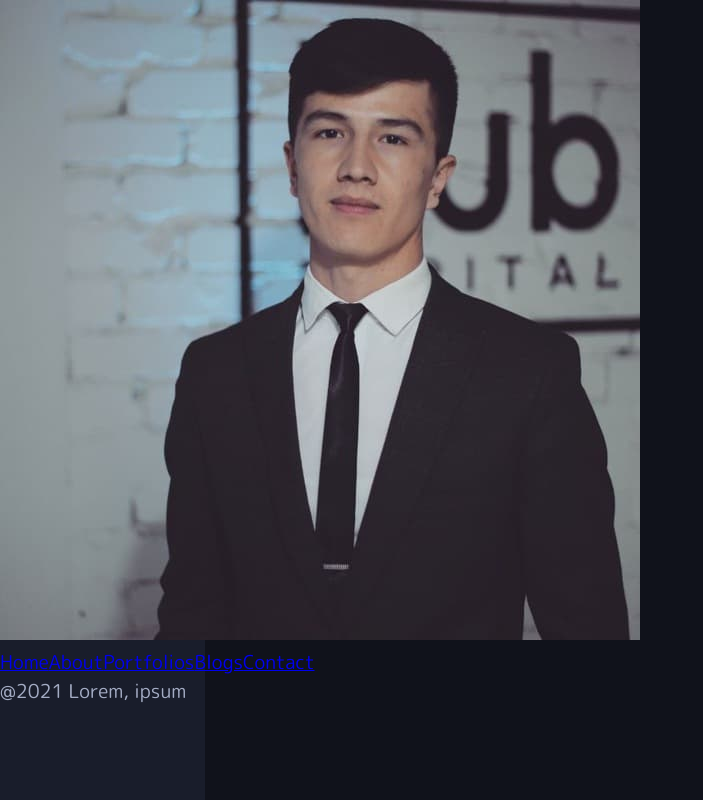
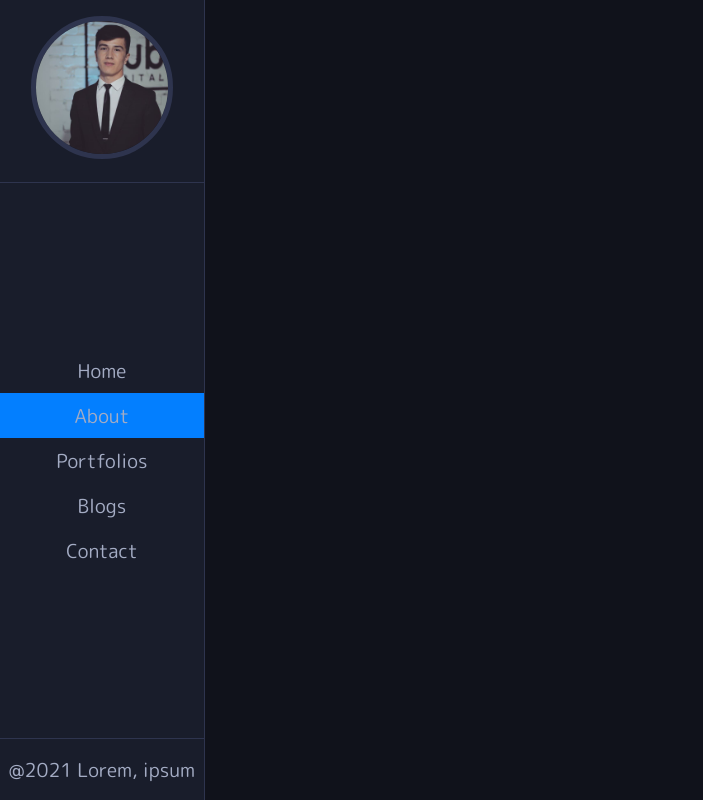
Before and after one commit to Asadbek-Dev/portfolio__website, a React (Create React App) app: page /about in a window 1280 px wide. Shown: the whole page, without its empty margins (0-703 px from the left). Built offline with nearby package versions, Linux system fonts and the light colour scheme.

Commit message:
sidebar styled

```diff
--- a/src/App.scss
+++ b/src/App.scss
@@ -1,4 +1,5 @@
 @import "./styles/index.scss";
+@import "./styles/navbar.scss";
 * {
   padding: 0;
   margin: 0;
--- a/src/components/Navbar.js
+++ b/src/components/Navbar.js
@@ -28,10 +28,10 @@ const Navbar = () => {
                         </NavLink>
                     </li>
                 </ul>
+                <footer className='footer'>
+                    <p>@2021 Lorem, ipsum</p>
+                </footer>
             </nav>
-            <footer className='footer'>
-                <p>@2021 Lorem, ipsum</p>
-            </footer>
         </div>
     )
 }
--- a/src/styles/index.scss
+++ b/src/styles/index.scss
@@ -4,6 +4,7 @@
     height: 100vh;
     background-color: #191d2b;
     position: fixed;
+    border-right: 1px solid #2e344e;
   }
   .main-content {
     width: 84%;
--- /dev/null
+++ b/src/styles/navbar.scss
@@ -0,0 +1,68 @@
+.NavBar {
+  height: 100vh;
+  .nav {
+    height: 100%;
+    display: flex;
+    flex-direction: column;
+    justify-content: space-between;
+    align-items: center;
+  }
+  .profile {
+    width: 100%;
+    text-align: center;
+    margin-top: 1rem;
+    border-bottom: 1px solid #2e344e;
+    img {
+      width: 70%;
+      border-radius: 100%;
+      border: 5px solid #2e344e;
+      margin-bottom: 1rem;
+    }
+  }
+  .nav-items {
+    width: 100%;
+    .nav-item {
+      display: flex;
+      flex-direction: column;
+      list-style: none;
+      text-align: center;
+      a {
+        text-decoration: none;
+        font-size: inherit;
+        color: inherit;
+        display: block;
+        padding: 0.5rem 0;
+        position: relative;
+        &::before {
+          content: "";
+          position: absolute;
+          top: 0;
+          left: 0;
+          width: 0.4rem;
+          height: 100%;
+          background-color: #0381ff33;
+          transform-origin: bottom;
+          transform: scale(0);
+          overflow-x: hidden;
+          transition: transform 0.3s,
+            0.2s width 0.2s cubic-bezier(1, -0.16, 0, 1.32);
+        }
+        &:hover::before {
+          width: 100%;
+          transform: scale(1);
+        }
+      }
+    }
+  }
+  .footer {
+    width: 100%;
+    border-top: 1px solid #2e344e;
+    p {
+      text-align: center;
+      padding: 1rem 0;
+    }
+  }
+}
+.active {
+  background-color: #037fff;
+}
```
